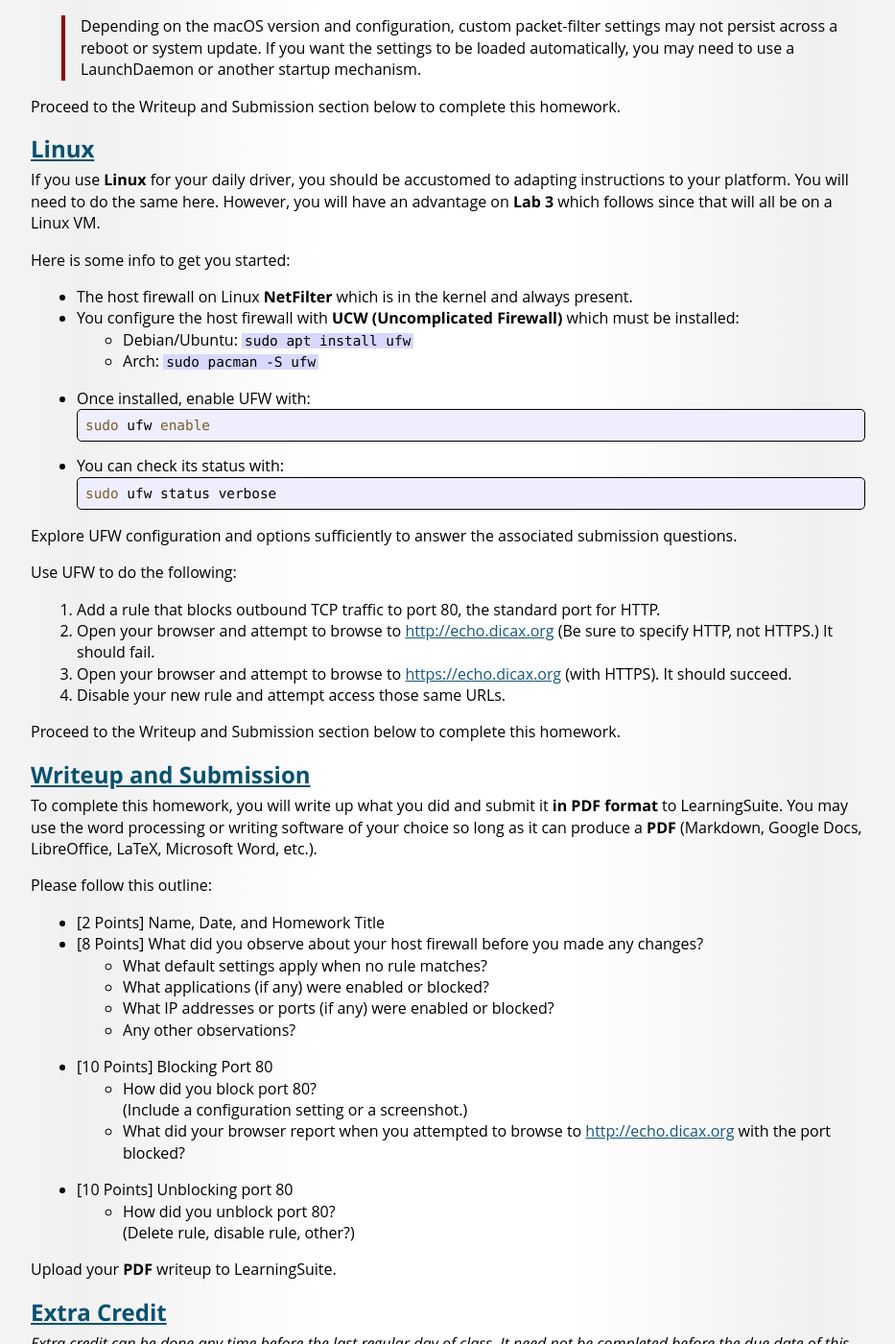
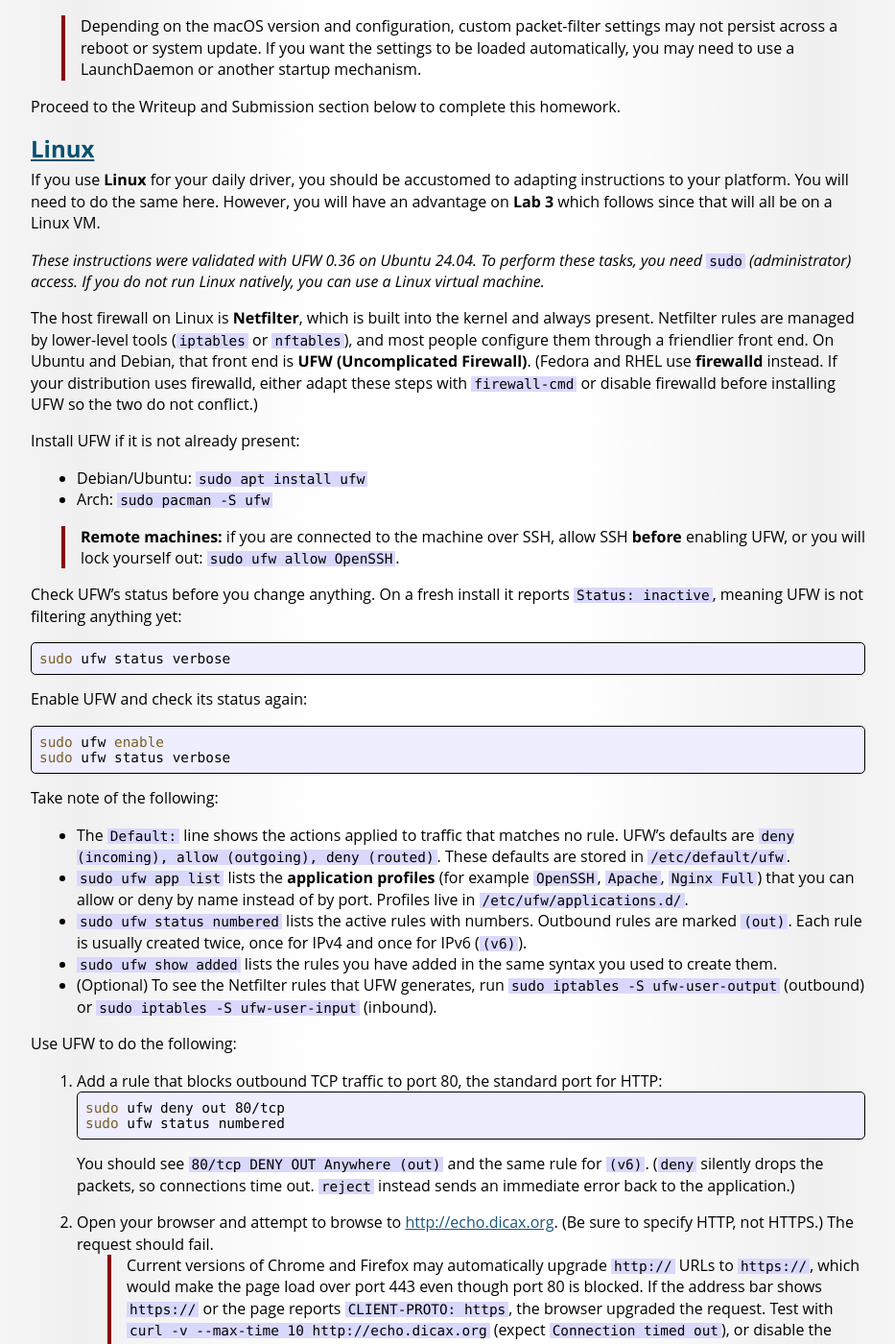
Before and after one commit to BYU-CYBER-344/c344.github.io, a Jekyll site: the page built from HW-3.md, in a window 1280 px wide and 1400 px high, scrolled down 2330 px. Shown: the whole window at 96% size, without its empty margins (173-1106 px from the left). Built offline with Jekyll 4.4.1, drawn with Linux system fonts in a browser that asks for light colours; some web fonts are replaced; some of the changed text lies outside the part shown.

Commit message:
Add more detail to the Linux/UFW steps for HW 3
Made the Linux section closer to the Windows one: what to look at
before changing anything (default policy, app profiles, numbered
rules), the exact commands to block and remove the port 80 rule, and
a warning about getting locked out over SSH. Also fixed the UCW typo.
Tested the commands on Ubuntu 24.04 with UFW 0.36.2.

````diff
--- a/HW-3.md
+++ b/HW-3.md
@@ -100,29 +100,58 @@ Proceed to the Writeup and Submission section below to complete this homework.
 
 If you use **Linux** for your daily driver, you should be accustomed to adapting instructions to your platform. You will need to do the same here. However, you will have an advantage on **Lab 3** which follows since that will all be on a Linux VM.
 
-Here is some info to get you started:
-* The host firewall on Linux **NetFilter** which is in the kernel and always present.
-* You configure the host firewall with **UCW (Uncomplicated Firewall)** which must be installed:
-    * Debian/Ubuntu: `sudo apt install ufw`
-    * Arch: `sudo pacman -S ufw`
-* Once installed, enable UFW with:
-```sh
-sudo ufw enable
-```
-* You can check its status with:
+*These instructions were validated with UFW 0.36 on Ubuntu 24.04. To perform these tasks, you need `sudo` (administrator) access. If you do not run Linux natively, you can use a Linux virtual machine.*
+
+The host firewall on Linux is **Netfilter**, which is built into the kernel and always present. Netfilter rules are managed by lower-level tools (`iptables` or `nftables`), and most people configure them through a friendlier front end. On Ubuntu and Debian, that front end is **UFW (Uncomplicated Firewall)**. (Fedora and RHEL use **firewalld** instead. If your distribution uses firewalld, either adapt these steps with `firewall-cmd` or disable firewalld before installing UFW so the two do not conflict.)
+
+Install UFW if it is not already present:
+* Debian/Ubuntu: `sudo apt install ufw`
+* Arch: `sudo pacman -S ufw`
+
+> **Remote machines:** if you are connected to the machine over SSH, allow SSH **before** enabling UFW, or you will lock yourself out: `sudo ufw allow OpenSSH`.
+
+Check UFW's status before you change anything. On a fresh install it reports `Status: inactive`, meaning UFW is not filtering anything yet:
+
 ```sh
 sudo ufw status verbose
 ```
 
-Explore UFW configuration and options sufficiently to answer the associated submission questions.
+Enable UFW and check its status again:
+
+```sh
+sudo ufw enable
+sudo ufw status verbose
+```
+
+Take note of the following:
+
+* The `Default:` line shows the actions applied to traffic that matches no rule. UFW's defaults are `deny (incoming), allow (outgoing), deny (routed)`. These defaults are stored in `/etc/default/ufw`.
+* `sudo ufw app list` lists the **application profiles** (for example `OpenSSH`, `Apache`, `Nginx Full`) that you can allow or deny by name instead of by port. Profiles live in `/etc/ufw/applications.d/`.
+* `sudo ufw status numbered` lists the active rules with numbers. Outbound rules are marked `(out)`. Each rule is usually created twice, once for IPv4 and once for IPv6 (`(v6)`).
+* `sudo ufw show added` lists the rules you have added in the same syntax you used to create them.
+* (Optional) To see the Netfilter rules that UFW generates, run `sudo iptables -S ufw-user-output` (outbound) or `sudo iptables -S ufw-user-input` (inbound).
 
 Use UFW to do the following:
-1. Add a rule that blocks outbound TCP traffic to port 80, the standard port for HTTP.
-2. Open your browser and attempt to browse to [http://echo.dicax.org](http://echo.dicax.org) (Be sure to specify HTTP, not HTTPS.) It should fail.
-3. Open your browser and attempt to browse to [https://echo.dicax.org](https://echo.dicax.org) (with HTTPS). It should succeed.
-4. Disable your new rule and attempt access those same URLs.
 
-Proceed to the Writeup and Submission section below to complete this homework.
+1. Add a rule that blocks outbound TCP traffic to port 80, the standard port for HTTP:
+```sh
+sudo ufw deny out 80/tcp
+sudo ufw status numbered
+```
+You should see `80/tcp DENY OUT Anywhere (out)` and the same rule for `(v6)`. (`deny` silently drops the packets, so connections time out. `reject` instead sends an immediate error back to the application.)
+
+2. Open your browser and attempt to browse to [http://echo.dicax.org](http://echo.dicax.org). (Be sure to specify HTTP, not HTTPS.) The request should fail.
+> Current versions of Chrome and Firefox may automatically upgrade `http://` URLs to `https://`, which would make the page load over port 443 even though port 80 is blocked. If the address bar shows `https://` or the page reports `CLIENT-PROTO: https`, the browser upgraded the request. Test with `curl -v --max-time 10 http://echo.dicax.org` (expect `Connection timed out`), or disable the HTTPS-only/upgrade setting in your browser.
+
+3. Open your browser and attempt to browse to [https://echo.dicax.org](https://echo.dicax.org) (with HTTPS). The request should succeed.
+4. UFW does not have a "disable rule" command, so remove the rule instead. You can delete it by its specification or by its number from `sudo ufw status numbered` (delete the higher-numbered `(v6)` rule first, because the numbers shift after each deletion):
+```sh
+sudo ufw delete deny out 80/tcp
+```
+5. Attempt to access the same URLs again. Both requests should succeed, and the page should report `CLIENT-PROTO: http` for the HTTP URL.
+6. (Optional) Return UFW to its original state. If it was inactive when you started, run `sudo ufw disable`.
+
+Proceed to the **Writeup and Submission** section below to complete this homework.
 
 ## Writeup and Submission
 
````
